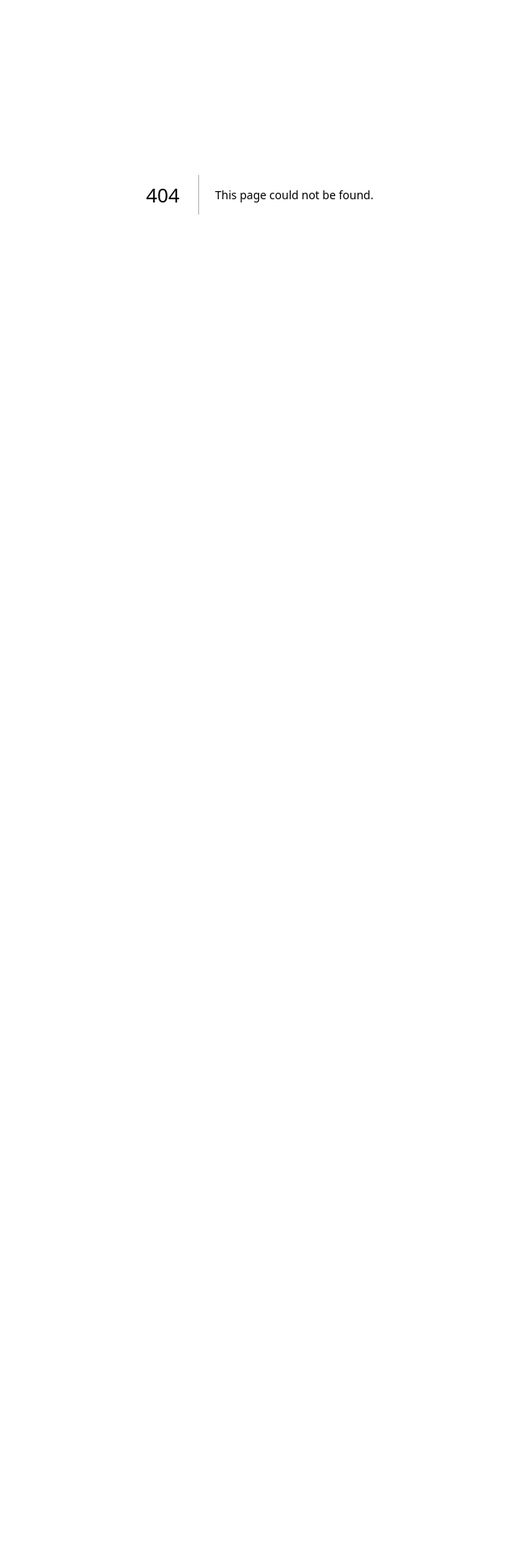
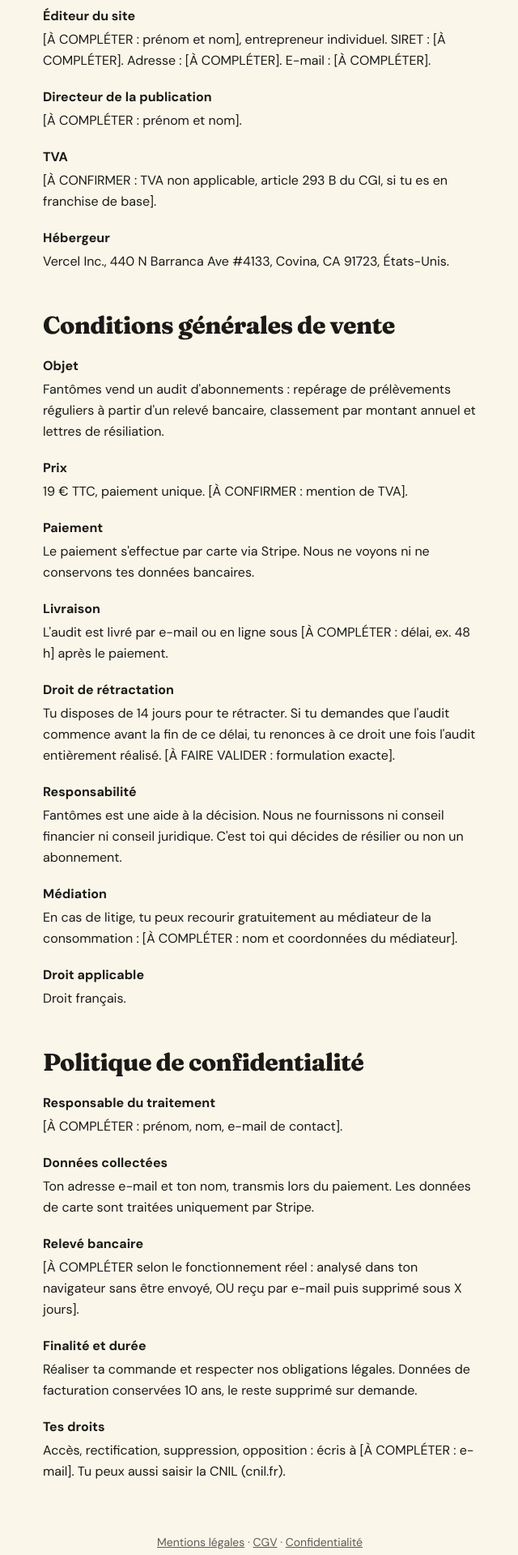
Before and after one commit to nbellahssan-ux/fantomes, a Next.js app: page /legal in a window 1280 px wide. Before the commit this address had no page. Shown: the part 160-2080 px from the top of the page at 81% size, without its empty margins (319-959 px from the left). Before the commit the page ends 800 px from the top, so only its background shows below. Built offline with nearby package versions, Linux system fonts and the light colour scheme.

Commit message:
pages légales

```diff
--- a/app/layout.tsx
+++ b/app/layout.tsx
@@ -1,4 +1,5 @@
 import type { Metadata, Viewport } from "next";
+import Link from "next/link";
 import { Fraunces, DM_Sans } from "next/font/google";
 import "./globals.css";
 
@@ -25,7 +26,16 @@ export default function RootLayout({
 }) {
   return (
     <html lang="fr" className={`${fraunces.variable} ${dm.variable}`}>
-      <body>{children}</body>
+      <body>
+        {children}
+        <footer className="mx-auto max-w-xl px-5 pb-28 text-center text-sm opacity-70">
+          <Link href="/legal#mentions" className="underline">Mentions légales</Link>
+          {" · "}
+          <Link href="/legal#cgv" className="underline">CGV</Link>
+          {" · "}
+          <Link href="/legal#confidentialite" className="underline">Confidentialité</Link>
+        </footer>
+      </body>
     </html>
   );
 }
--- /dev/null
+++ b/app/legal/page.tsx
@@ -0,0 +1,60 @@
+import Link from "next/link";
+
+const sections = [
+  {
+    id: "mentions",
+    titre: "Mentions légales",
+    blocs: [
+      ["Éditeur du site", "[À COMPLÉTER : prénom et nom], entrepreneur individuel. SIRET : [À COMPLÉTER]. Adresse : [À COMPLÉTER]. E-mail : [À COMPLÉTER]."],
+      ["Directeur de la publication", "[À COMPLÉTER : prénom et nom]."],
+      ["TVA", "[À CONFIRMER : TVA non applicable, article 293 B du CGI, si tu es en franchise de base]."],
+      ["Hébergeur", "Vercel Inc., 440 N Barranca Ave #4133, Covina, CA 91723, États-Unis."],
+    ],
+  },
+  {
+    id: "cgv",
+    titre: "Conditions générales de vente",
+    blocs: [
+      ["Objet", "Fantômes vend un audit d'abonnements : repérage de prélèvements réguliers à partir d'un relevé bancaire, classement par montant annuel et lettres de résiliation."],
+      ["Prix", "19 € TTC, paiement unique. [À CONFIRMER : mention de TVA]."],
+      ["Paiement", "Le paiement s'effectue par carte via Stripe. Nous ne voyons ni ne conservons tes données bancaires."],
+      ["Livraison", "L'audit est livré par e-mail ou en ligne sous [À COMPLÉTER : délai, ex. 48 h] après le paiement."],
+      ["Droit de rétractation", "Tu disposes de 14 jours pour te rétracter. Si tu demandes que l'audit commence avant la fin de ce délai, tu renonces à ce droit une fois l'audit entièrement réalisé. [À FAIRE VALIDER : formulation exacte]."],
+      ["Responsabilité", "Fantômes est une aide à la décision. Nous ne fournissons ni conseil financier ni conseil juridique. C'est toi qui décides de résilier ou non un abonnement."],
+      ["Médiation", "En cas de litige, tu peux recourir gratuitement au médiateur de la consommation : [À COMPLÉTER : nom et coordonnées du médiateur]."],
+      ["Droit applicable", "Droit français."],
+    ],
+  },
+  {
+    id: "confidentialite",
+    titre: "Politique de confidentialité",
+    blocs: [
+      ["Responsable du traitement", "[À COMPLÉTER : prénom, nom, e-mail de contact]."],
+      ["Données collectées", "Ton adresse e-mail et ton nom, transmis lors du paiement. Les données de carte sont traitées uniquement par Stripe."],
+      ["Relevé bancaire", "[À COMPLÉTER selon le fonctionnement réel : analysé dans ton navigateur sans être envoyé, OU reçu par e-mail puis supprimé sous X jours]."],
+      ["Finalité et durée", "Réaliser ta commande et respecter nos obligations légales. Données de facturation conservées 10 ans, le reste supprimé sur demande."],
+      ["Tes droits", "Accès, rectification, suppression, opposition : écris à [À COMPLÉTER : e-mail]. Tu peux aussi saisir la CNIL (cnil.fr)."],
+    ],
+  },
+];
+
+export const metadata = { title: "Informations légales · Fantômes" };
+
+export default function Legal() {
+  return (
+    <main className="mx-auto max-w-xl px-5 pb-16 pt-10">
+      <Link href="/" className="text-sm font-bold underline">← Retour à l&apos;accueil</Link>
+      {sections.map((s) => (
+        <section key={s.id} id={s.id} className="mt-12">
+          <h1 className="titre text-3xl">{s.titre}</h1>
+          {s.blocs.map(([t, texte]) => (
+            <div key={t} className="mt-5">
+              <h2 className="font-bold">{t}</h2>
+              <p className="mt-1 leading-relaxed">{texte}</p>
+            </div>
+          ))}
+        </section>
+      ))}
+    </main>
+  );
+}
--- /dev/null
+++ b/app/not-found.tsx
@@ -0,0 +1,16 @@
+import Link from "next/link";
+
+export default function NotFound() {
+  return (
+    <main className="mx-auto max-w-xl px-5 pt-24 text-center">
+      <h1 className="titre text-4xl">Cette page a disparu.</h1>
+      <p className="mt-4 text-lg">Comme un abonnement bien résilié.</p>
+      <Link
+        href="/"
+        className="mt-8 inline-block rounded-full bg-[#f2d43d] px-8 py-4 font-bold shadow-[0_4px_0_#1b1a17]"
+      >
+        Retour à l&apos;accueil
+      </Link>
+    </main>
+  );
+}
```
